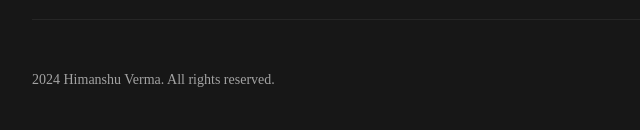
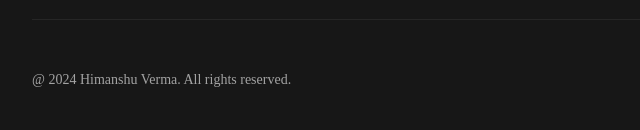
Before and after one commit to urpitvrm/portfolio, a website: page index.html in a window 1280 px wide. Shown: the part 7172-7302 px from the top of the page, 0-640 px from the left. Drawn offline with nearby package versions, Linux system fonts and the light colour scheme.

Commit message:
intern changess

```diff
--- a/index.html
+++ b/index.html
@@ -1855,7 +1855,7 @@
 
             <!-- Bottom section -->
             <div class="flex flex-col md:flex-row justify-between items-center pt-4">
-                <p class="text-neutral-400 text-sm mb-4 md:mb-0"> 2024 Himanshu Verma. All rights reserved.</p>
+                <p class="text-neutral-400 text-sm mb-4 md:mb-0">@ 2024 Himanshu Verma. All rights reserved.</p>
                 <div class="flex space-x-6">
                     <a href="https://www.linkedin.com/in/himanshuvrm/" class="text-neutral-400 hover:text-blue-500 transform hover:scale-110 transition-all duration-300 social-icon shine-effect">
                         <svg class="w-6 h-6" fill="currentColor" viewBox="0 0 24 24">
```
